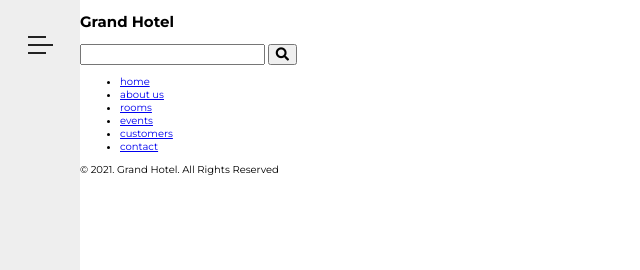
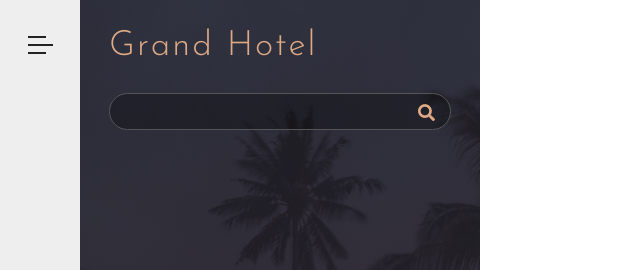
Before and after one commit to jinmc/css_hotel, a plain HTML site: page index.html in a window 1280 px wide. Shown: the top 270 px of the page, without its empty margins (0-640 px from the left). Drawn offline with Linux system fonts and the light colour scheme.

Commit message:
nav styling 1

```diff
--- a/css/style.css
+++ b/css/style.css
@@ -82,7 +82,61 @@ body {
 .navigation {
     margin-left: 8rem;
     position: fixed;
+    width: 40rem;
+    height: 100%;
+    background: linear-gradient(to top, rgba(34, 32, 41, 1), rgba(34, 32, 41, .8)), url('../img/nav-bg.jpeg') center no-repeat;
+    background-size: cover;
+    display: flex;
+    flex-direction: column;
+    justify-content: space-between;
+    align-items: center;
+
 }
 
+.navigation-heading {
+    font-family: 'Josefin Sans', sans-serif;
+    font-size: 3.5rem;
+    font-weight: 300;
+    letter-spacing: .2rem;
+    color:#deaa86;
+}
 
+.navigation-search {
+    position: relative;
+}
+
+.navigation-search-input {
+    width: 30rem;
+    padding:1rem 2rem;
+    background-color: rgba(0,0,0,0.3);
+    font-family: 'Josefin Sans', sans-serif;
+    font-size: 1.5rem;
+    color:#deaa86;
+    outline: none;
+    letter-spacing: .1rem;
+    border: .1rem solid #555;
+    border-radius: 10rem;
+    transition: background-color .3s;
+}
+
+.navigation-search-input:focus {
+    background-color: rgba(0,0,0,.1);
+}
+
+.navigation-search-btn {
+    border:none;
+    background-color: transparent;
+    color:#deaa86;
+    font-size: 1.7rem;
+    position: absolute;
+    top: 1rem;
+    right: 1rem;
+    cursor: pointer;
+}
+
+.navigation-search-btn:focus {
+    outline: none;
+}
+
+/* end of navigation */
 /* end of common styles */
--- a/index.html
+++ b/index.html
@@ -53,7 +53,7 @@
             <div class="navigation-header">
                 <h1 class="navigation-heading">Grand Hotel</h1>
                 <form class="navigation-search">
-                    <input />
+                    <input class="navigation-search-input" />
                     <button class="navigation-search-btn">
                         <i class="fas fa-search"></i>
                     </button>
```
